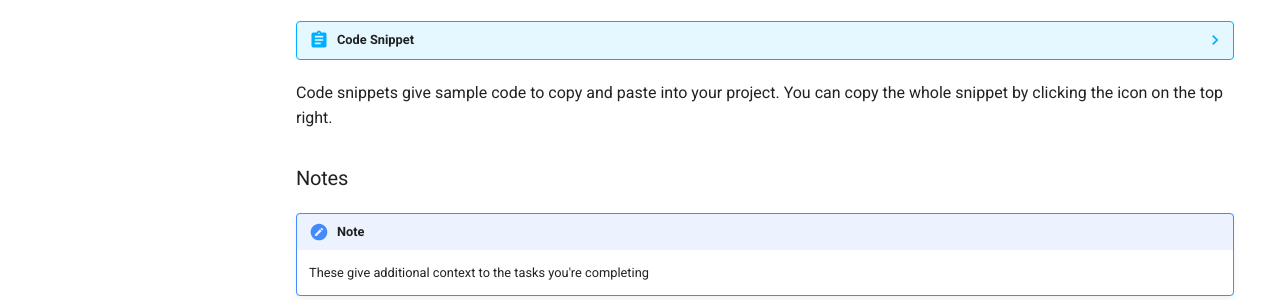
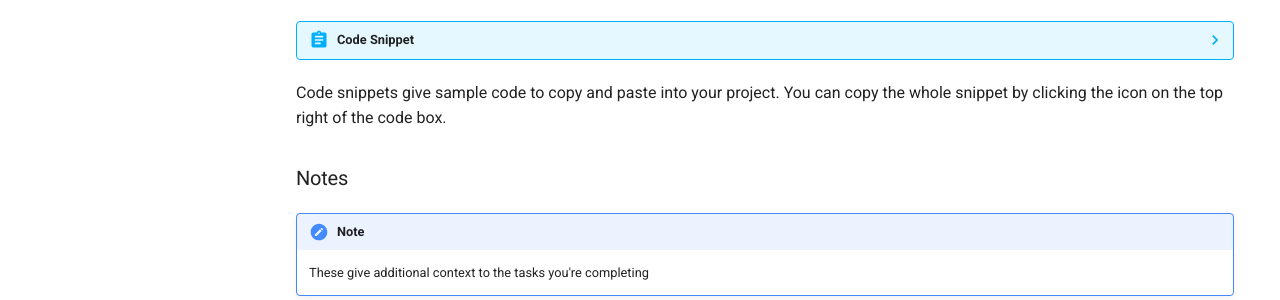
Before and after one commit to jasper-th-wang/Basic_Webpage_Guide, an MkDocs documentation site: the page built from docs/index.md, in a window 1280 px wide and 900 px high, scrolled down 936 px. Shown: the part 411-711 px from the top of the window. Built offline with MkDocs 1.6.1 and Material for MkDocs 9.7.7, drawn with Linux system fonts in a browser that asks for light colours.

Commit message:
Clarify language in guide conventions

````diff
--- a/docs/index.md
+++ b/docs/index.md
@@ -45,7 +45,7 @@ The main sections of the guide will guide you to do these tasks:
     </div>
     ```
 
-Code snippets give sample code to copy and paste into your project. You can copy the whole snippet by clicking the icon on the top right.
+Code snippets give sample code to copy and paste into your project. You can copy the whole snippet by clicking the icon on the top right of the code box.
 
 
 ### Notes
````
